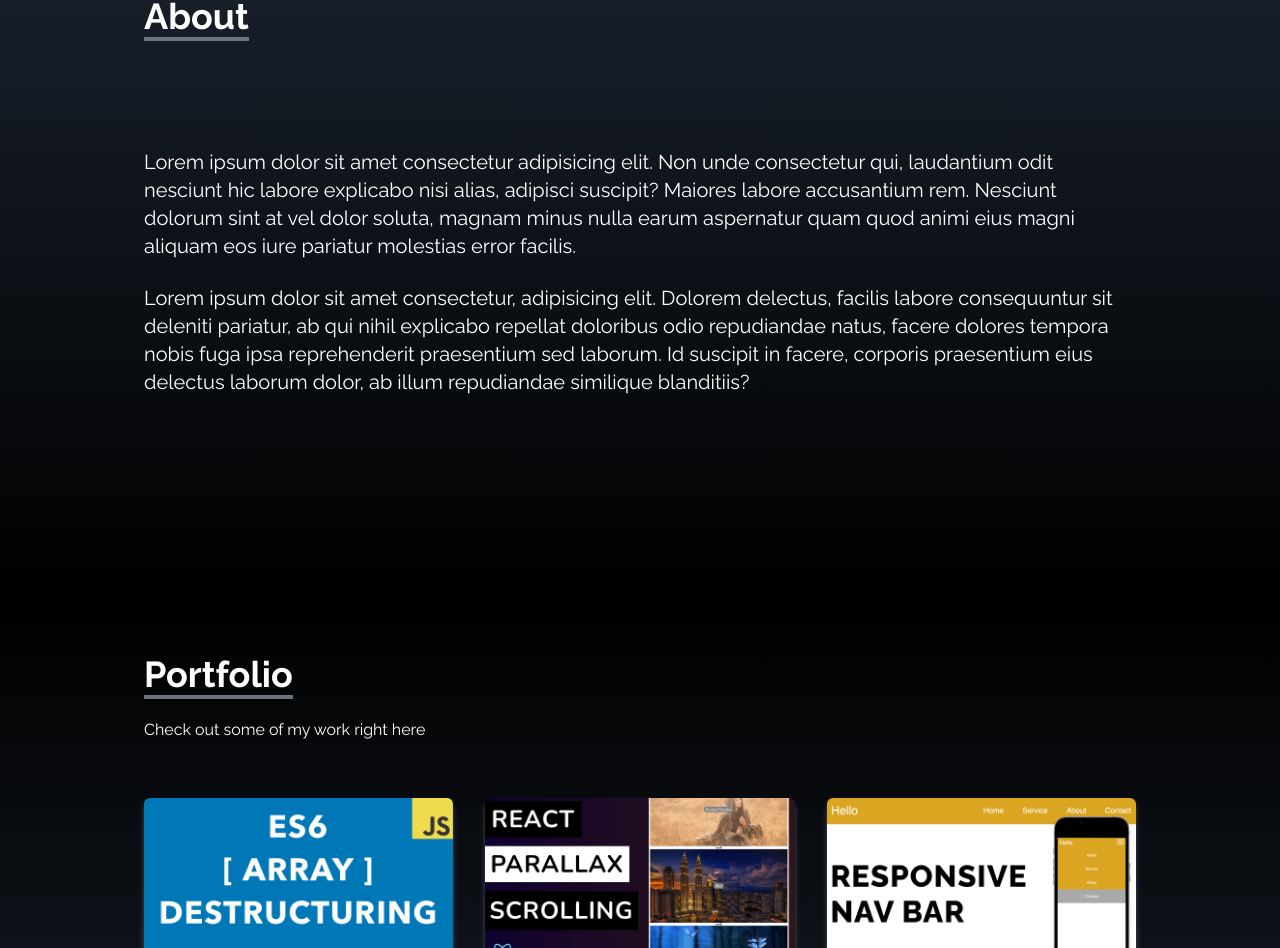
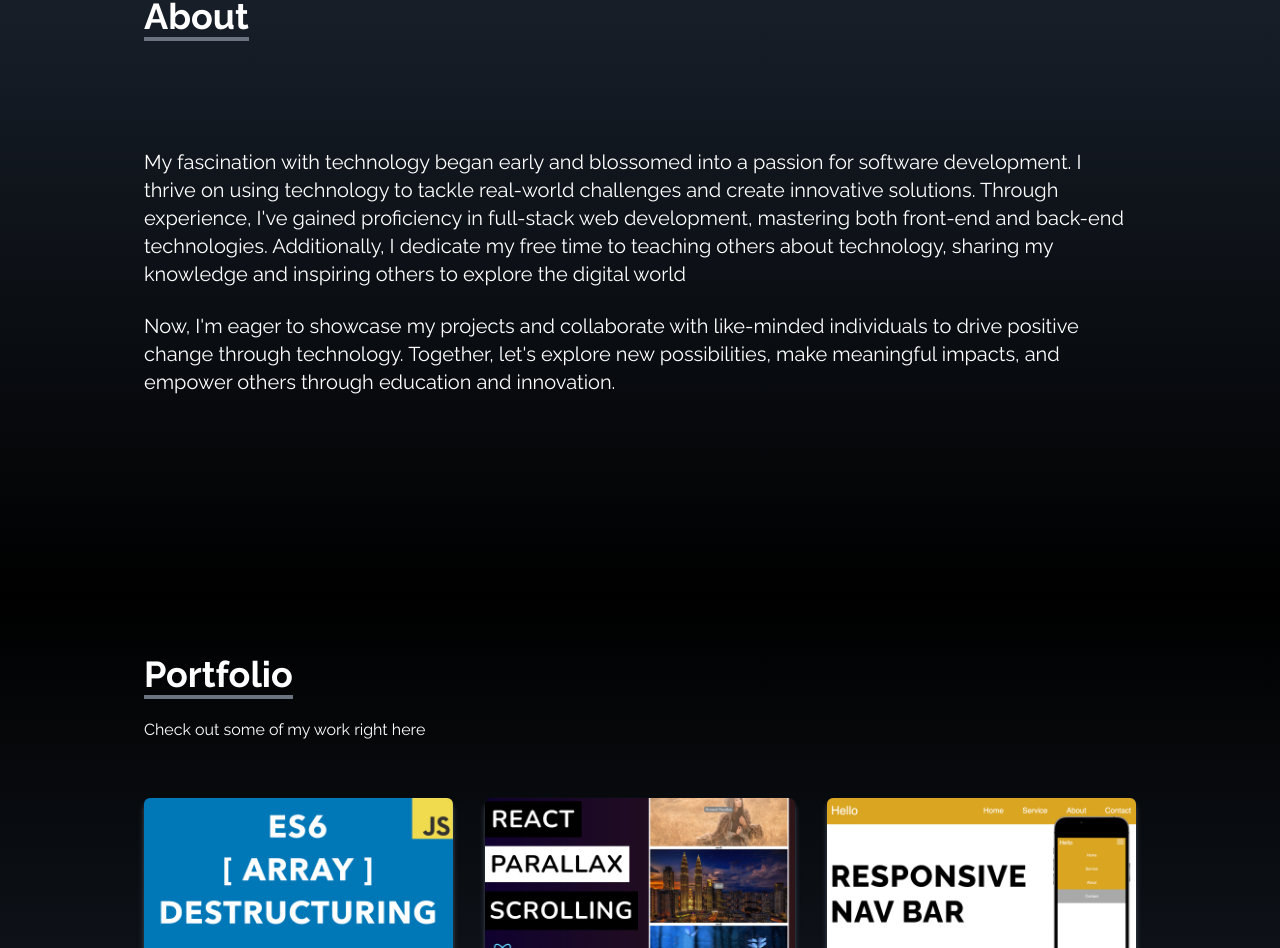
Before and after one commit to natividad2019/PersonalPortFoilio, a React (Create React App) app: page / in a window 1280 px wide. Shown: the part 1004-1952 px from the top of the page. Built offline with nearby package versions, Linux system fonts and the light colour scheme.

Commit message:
I added my about statesments

```diff
--- a/src/components/About.jsx
+++ b/src/components/About.jsx
@@ -13,21 +13,20 @@ const About = () => {
           </p>
         </div>
         <p className="text-xl mt-20">
-          Lorem ipsum dolor sit amet consectetur adipisicing elit. Non unde
-          consectetur qui, laudantium odit nesciunt hic labore explicabo nisi
-          alias, adipisci suscipit? Maiores labore accusantium rem. Nesciunt
-          dolorum sint at vel dolor soluta, magnam minus nulla earum aspernatur
-          quam quod animi eius magni aliquam eos iure pariatur molestias error
-          facilis.
+          My fascination with technology began early and blossomed into a
+          passion for software development. I thrive on using technology to
+          tackle real-world challenges and create innovative solutions. Through
+          experience, I've gained proficiency in full-stack web development,
+          mastering both front-end and back-end technologies. Additionally, I
+          dedicate my free time to teaching others about technology, sharing my
+          knowledge and inspiring others to explore the digital world
         </p>
         <br />
         <p className="text-xl">
-          Lorem ipsum dolor sit amet consectetur, adipisicing elit. Dolorem
-          delectus, facilis labore consequuntur sit deleniti pariatur, ab qui
-          nihil explicabo repellat doloribus odio repudiandae natus, facere
-          dolores tempora nobis fuga ipsa reprehenderit praesentium sed laborum.
-          Id suscipit in facere, corporis praesentium eius delectus laborum
-          dolor, ab illum repudiandae similique blanditiis?
+          Now, I'm eager to showcase my projects and collaborate with
+          like-minded individuals to drive positive change through technology.
+          Together, let's explore new possibilities, make meaningful impacts,
+          and empower others through education and innovation.
         </p>
       </div>
     </div>
```
